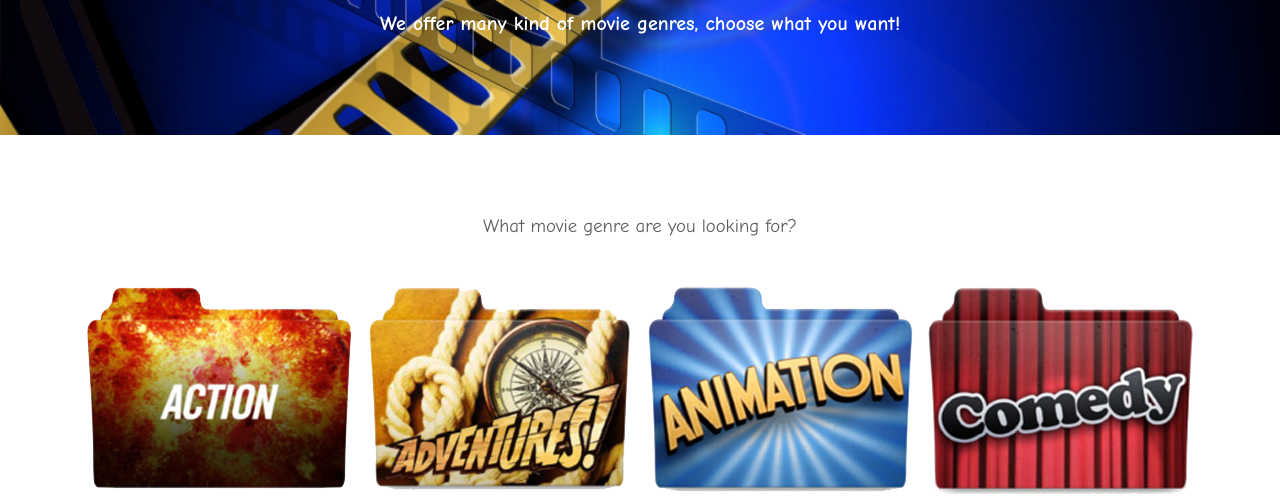
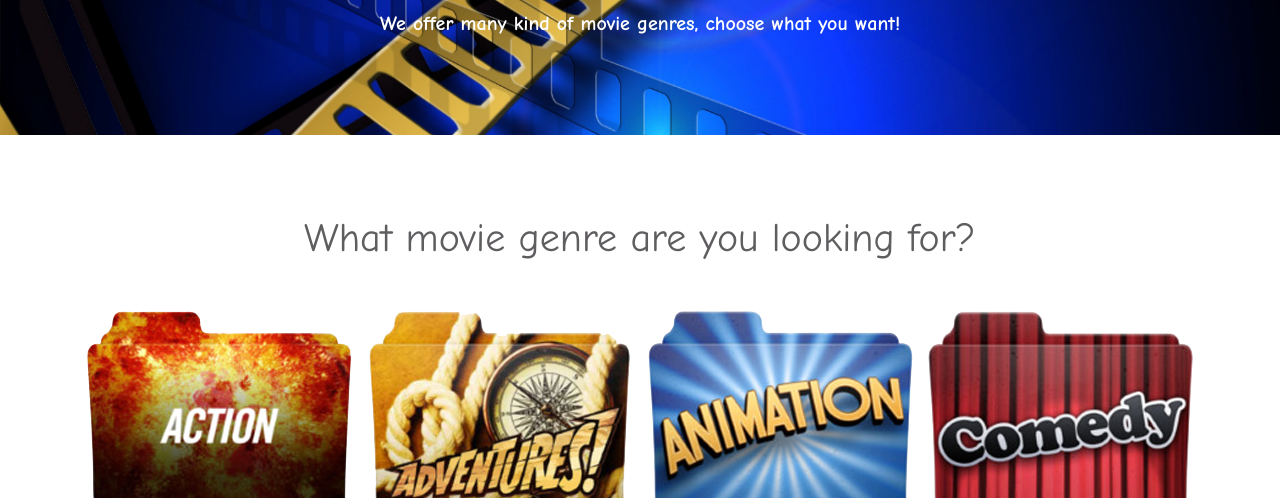
Before and after one commit to dewilestari2410/dtshtmlcss2020, a plain HTML site: page index.html in a window 1280 px wide. Shown: the part 602-1100 px from the top of the page. Drawn offline with nearby package versions, Linux system fonts and the light colour scheme.

Commit message:
Update stylesheet.css

```diff
--- a/stylesheet.css
+++ b/stylesheet.css
@@ -223,7 +223,7 @@ a {
 }
 */
 
-.top-wrapper h3 {
+.top-wrapper h3, .genre-wrapper h3 {
   font-size: 40px;
   display: inline-block;
   vertical-align: middle;
@@ -233,7 +233,7 @@ a {
   position: relative;
 }
 
-.top-wrapper h3:before, .top-wrapper h3:after {
+.top-wrapper h3:before, .top-wrapper h3:after, .genre-wrapper h3:before, .genre-wrapper h3:after {
   pointer-events: none;
   position: absolute;
   content: '';
@@ -249,19 +249,22 @@ a {
   transition-property: opacity;
 }
 
-.top-wrapper h3:before {
+.top-wrapper h3:before, .genre-wrapper h3:before {
   bottom: 100%;
   background: -webkit-radial-gradient(50% 150%, ellipse, rgba(0, 0, 0, 0.6) 0%, rgba(0, 0, 0, 0) 80%);
   background: radial-gradient(ellipse at 50% 150%, rgba(0, 0, 0, 0.6) 0%, rgba(0, 0, 0, 0) 80%);
 }
 
-.top-wrapper h3:after {
+.top-wrapper h3:after, .genre-wrapper h3:after {
   top: 100%;
   background: -webkit-radial-gradient(50% -50%, ellipse, rgba(0, 0, 0, 0.6) 0%, rgba(0, 0, 0, 0) 80%);
   background: radial-gradient(ellipse at 50% -50%, rgba(0, 0, 0, 0.6) 0%, rgba(0, 0, 0, 0) 80%);
 }
 
-.top-wrapper h3:hover:before, .top-wrapper h3:focus:before, .top-wrapper h3:active:before, .top-wrapper h3:hover:after, .top-wrapper h3:focus:after, .top-wrapper h3:active:after {
+.top-wrapper h3:hover:before, .top-wrapper h3:focus:before, .top-wrapper h3:active:before,
+.top-wrapper h3:hover:after, .top-wrapper h3:focus:after, .top-wrapper h3:active:after,
+.genre-wrapper h3:hover:before, .genre-wrapper h3:focus:before, .genre-wrapper h3:active:before,
+.genre-wrapper h3:hover:after, .genre-wrapper h3:focus:after, .genre-wrapper h3:active:after {
   opacity: 1;
 }
 
@@ -295,6 +298,10 @@ a {
 
 .btn-wrapper p {
   margin: 10px 0;
+}
+
+.btn-wrapper blink-search-field {
+  width: 100%;
 }
 
 .signup {
```
